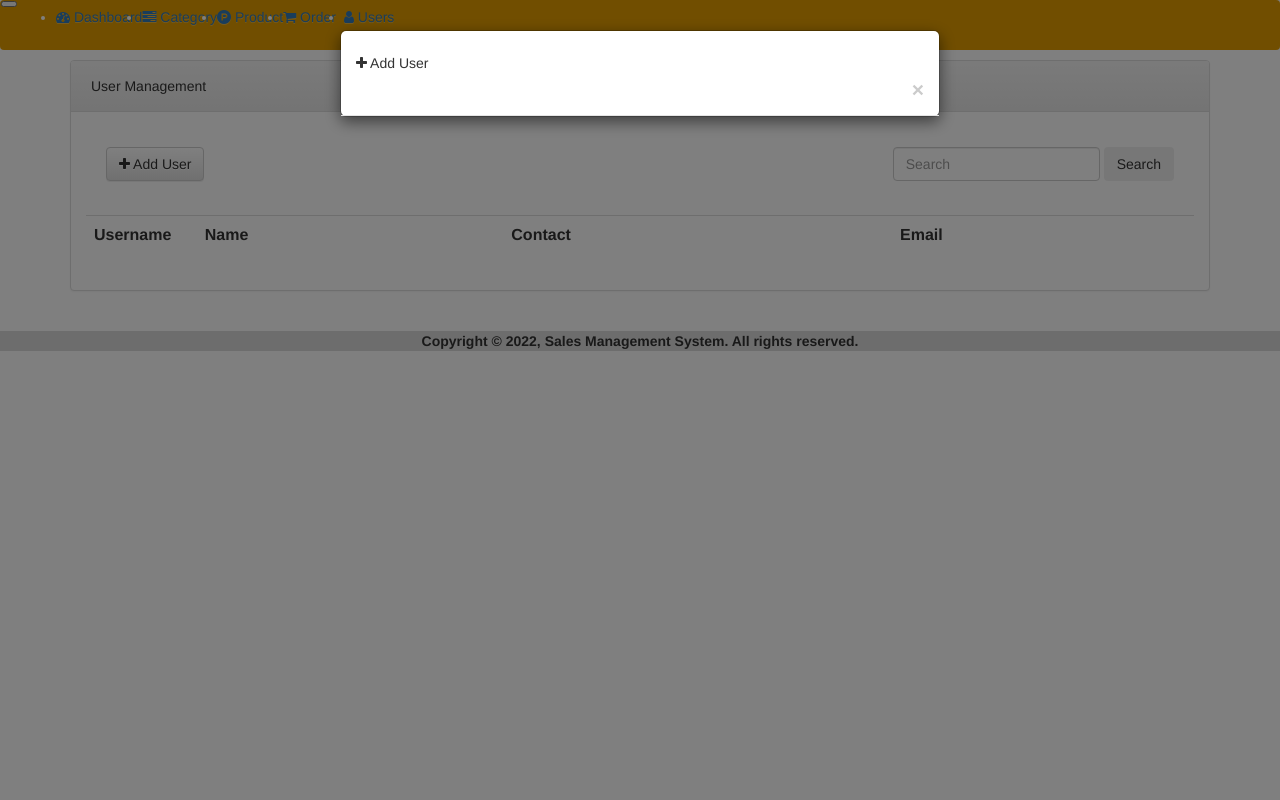
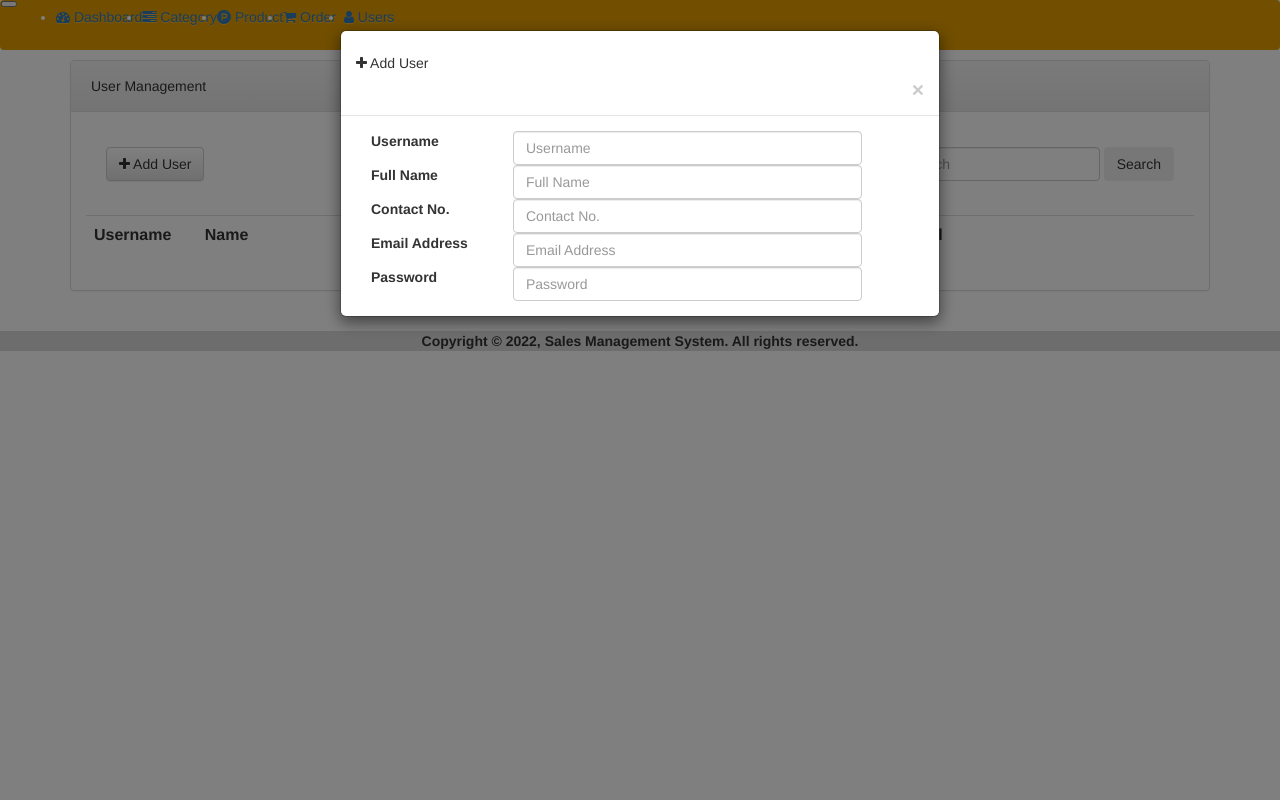
Before and after one commit to Jahid152/SalesManagement, a PHP site: page /users.php in a window 1280 px wide, after a click on "Add User". Run offline with PHP 8.4, Linux system fonts and the light colour scheme; lists and menus that the app fills with data are empty; some libraries are stand-ins or nearby versions.

Commit message:
Update users.php

```diff
--- a/users.php
+++ b/users.php
@@ -75,7 +75,44 @@ require_once 'header.php';
 				        <button type="button" class="close" data-dismiss="modal" aria-label="Close"><span aria-hidden="true">&times;</span></button>
 			      	</div>
 
+				    <div class="modal-body" style="max-height:450px; overflow:auto;">
+				      	<div id="add-product-messages"></div>
 
+				        <div class="form-group">
+				        	<label for="productName" class="col-sm-3 control-label">Username </label>
+							    <div class="col-sm-8">
+							      <input type="varchar" class="form-control" id="userName" placeholder="Username" name="userName" autocomplete="off" required>
+							    </div>
+				        </div>
+
+				        <div class="form-group">
+				        	<label for="productName" class="col-sm-3 control-label" style="max-width: 50%;">Full Name </label>
+							    <div class="col-sm-8">
+							      <input type="varchar" class="form-control" id="userFullName" placeholder="Full Name" name="userFullName" autocomplete="off" required>
+							    </div>
+				        </div>
+
+				        <div class="form-group">
+				        	<label for="productName" class="col-sm-3 control-label" style="max-width: 50%;">Contact No. </label>
+							    <div class="col-sm-8">
+							      <input type="varchar" class="form-control" id="contactNo" placeholder="Contact No." name="contactNo" autocomplete="off" required>
+							    </div>
+				        </div>
+
+				        <div class="form-group">
+				        	<label for="productName" class="col-sm-3 control-label" style="max-width: 50%;">Email Address </label>
+							    <div class="col-sm-8">
+							      <input type="varchar" class="form-control" id="emailAddress" placeholder="Email Address" name="emailAddress" autocomplete="off" required>
+							    </div>
+				        </div>
+
+				        <div class="form-group">
+				        	<label for="productName" class="col-sm-3 control-label">Password </label>
+							    <div class="col-sm-8">
+							      <input type="varchar" class="form-control" id="userPassword" placeholder="Password" name="userPassword" autocomplete="off" required>
+							    </div>
+				        </div>
+				    </div>
 			    </div>
 			</form>
 		</div>
```
